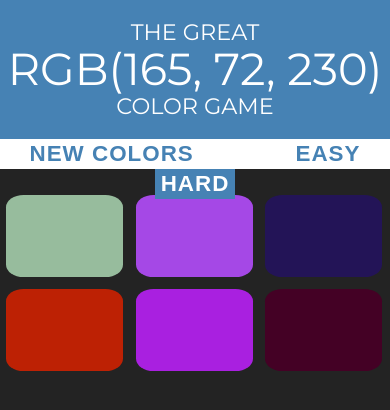
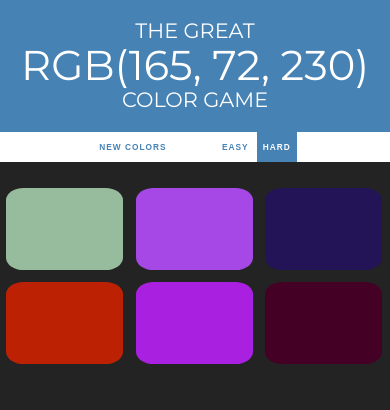
Before and after one commit to BrendonLH/color-game, a plain HTML site: page index.html in a window 390 px wide. Drawn offline with Linux system fonts and the light colour scheme.

Commit message:
made the game more mobile friendly

```diff
--- a/css/style.css
+++ b/css/style.css
@@ -2,7 +2,7 @@ body{
     background-color: #232323;
     margin: 0;
     font-family: 'Montserrat', sans-serif;
-    font-size: 140%;
+    font-size: 130%;
 }
 .square{
     width: 30%;
@@ -34,6 +34,7 @@ h1{
     height: 30px;
     text-align: center;
     color: black;
+    font-size: 40%;
 }
 .selected{
     color: white;
@@ -66,5 +67,5 @@ button:hover{
 
 #message{
     display: inline-block;
-    width: 20%;
+    width: 10%;
 }
```
